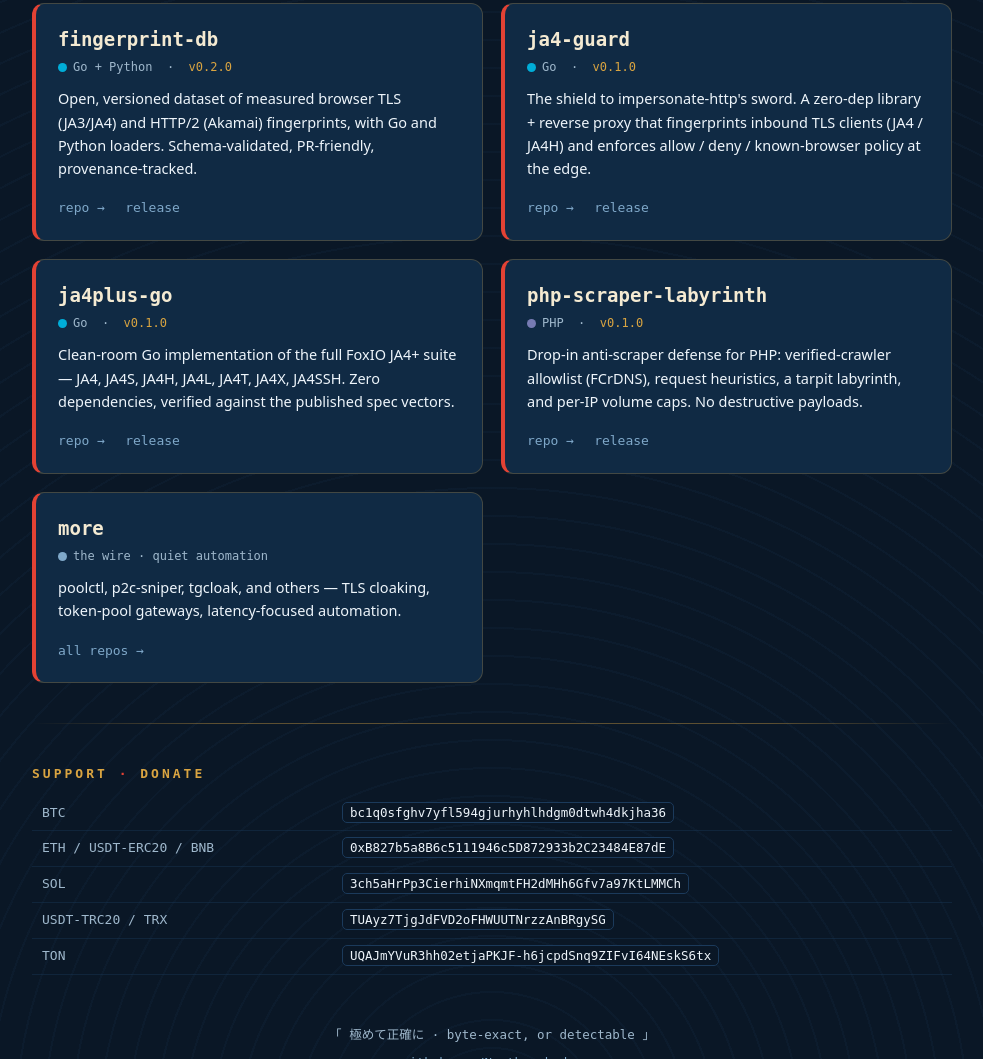
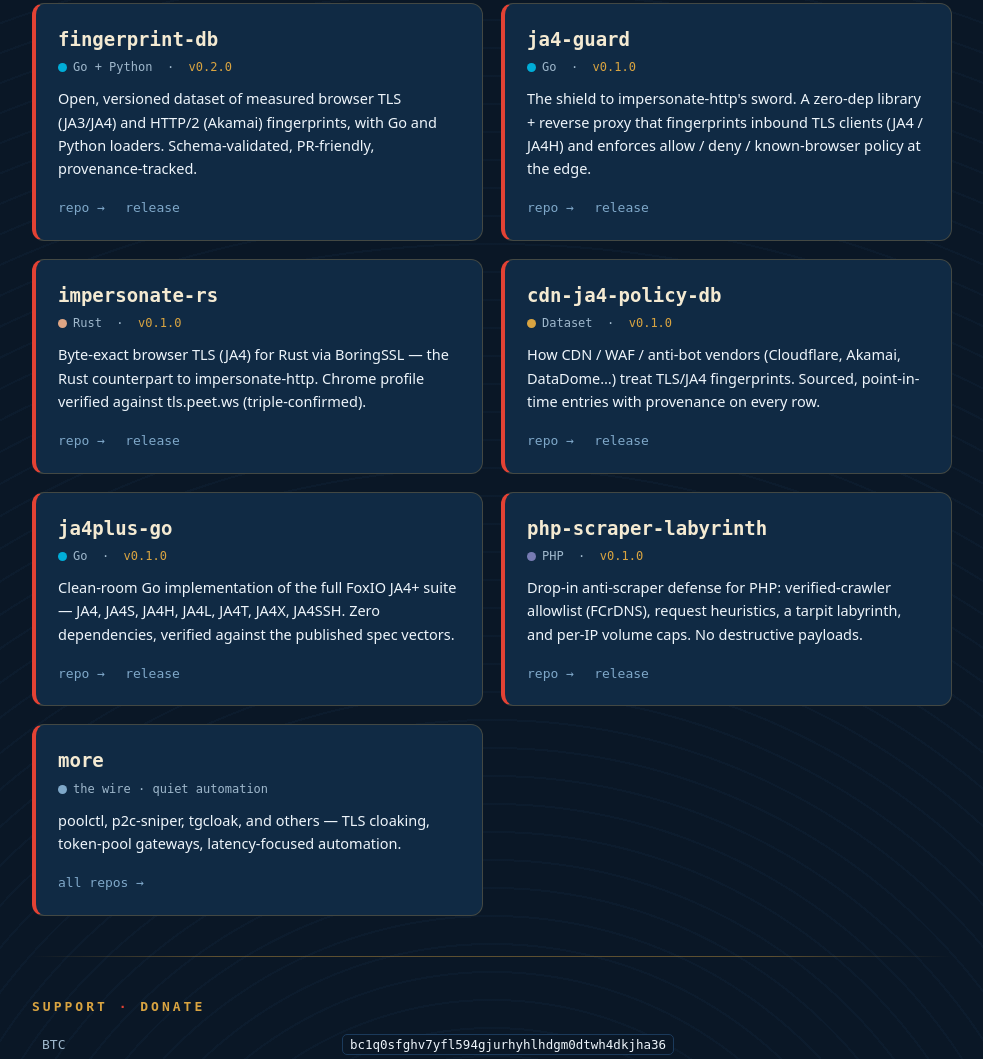
Before and after one commit to North-web-dev/North-web-dev.github.io, a plain HTML site: page index.html in a window 1280 px wide. Shown: the part 712-1771 px from the top of the page, without its empty margins (148-1131 px from the left). Drawn offline with Linux system fonts and the light colour scheme.

Commit message:
landing: add impersonate-rs + cdn-ja4-policy-db cards

```diff
--- a/index.html
+++ b/index.html
@@ -101,6 +101,24 @@
         </div>
       </div>
       <div class="card">
+        <h3>impersonate-rs</h3>
+        <div class="meta"><span class="dot" style="background:#dea584"></span>Rust &nbsp;·&nbsp; <span class="badge">v0.1.0</span></div>
+        <p>Byte-exact browser TLS (JA4) for Rust via BoringSSL — the Rust counterpart to impersonate-http. Chrome profile verified against tls.peet.ws (triple-confirmed).</p>
+        <div class="links">
+          <a href="https://github.com/North-web-dev/impersonate-rs">repo →</a>
+          <a href="https://github.com/North-web-dev/impersonate-rs/releases/tag/v0.1.0">release</a>
+        </div>
+      </div>
+      <div class="card">
+        <h3>cdn-ja4-policy-db</h3>
+        <div class="meta"><span class="dot" style="background:#d9a441"></span>Dataset &nbsp;·&nbsp; <span class="badge">v0.1.0</span></div>
+        <p>How CDN / WAF / anti-bot vendors (Cloudflare, Akamai, DataDome…) treat TLS/JA4 fingerprints. Sourced, point-in-time entries with provenance on every row.</p>
+        <div class="links">
+          <a href="https://github.com/North-web-dev/cdn-ja4-policy-db">repo →</a>
+          <a href="https://github.com/North-web-dev/cdn-ja4-policy-db/releases/tag/v0.1.0">release</a>
+        </div>
+      </div>
+      <div class="card">
         <h3>ja4plus-go</h3>
         <div class="meta"><span class="dot" style="background:#00ADD8"></span>Go &nbsp;·&nbsp; <span class="badge">v0.1.0</span></div>
         <p>Clean-room Go implementation of the full FoxIO JA4+ suite — JA4, JA4S, JA4H, JA4L, JA4T, JA4X, JA4SSH. Zero dependencies, verified against the published spec vectors.</p>
```
